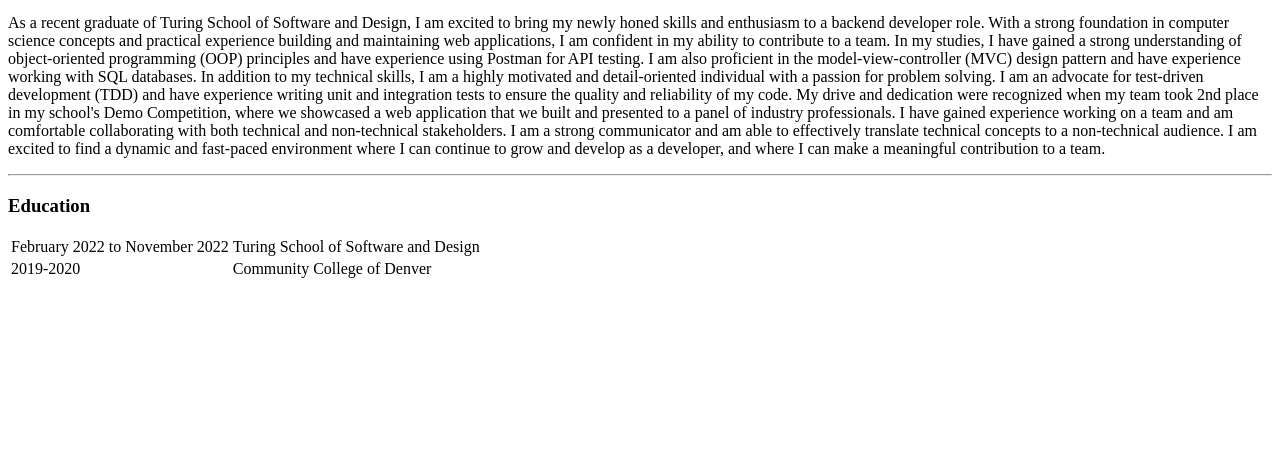
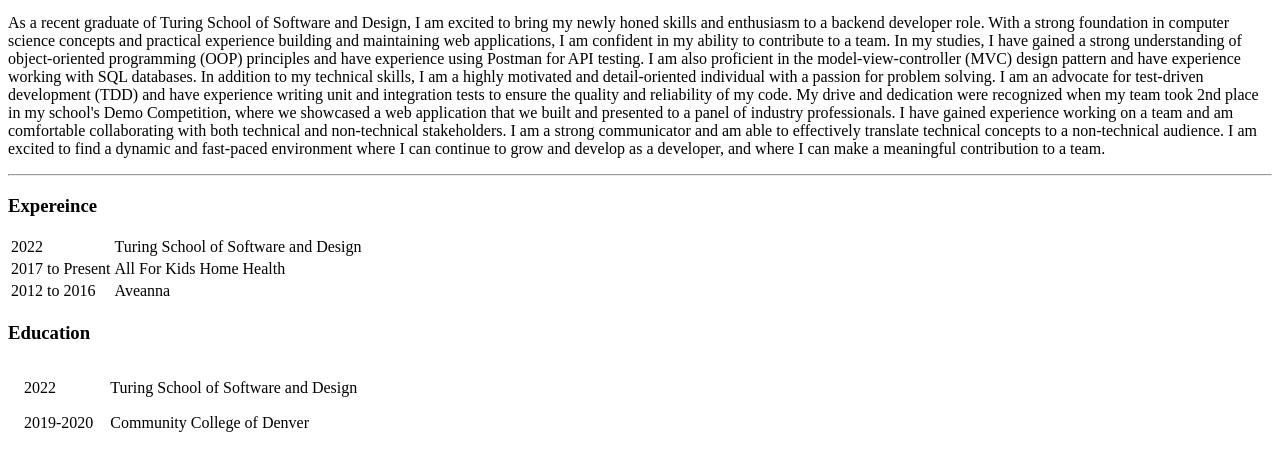
Before and after one commit to sdecesari/html_practice_site, a plain HTML site: page index.html in a window 1280 px wide. Shown: the part 100-570 px from the top of the page. Drawn offline with Linux system fonts and the light colour scheme.

Commit message:
Add Expreience

```diff
--- a/index.html
+++ b/index.html
@@ -13,10 +13,25 @@
 
     I have gained experience working on a team and am comfortable collaborating with both technical and non-technical stakeholders. I am a strong communicator and am able to effectively translate technical concepts to a non-technical audience. I am excited to find a dynamic and fast-paced environment where I can continue to grow and develop as a developer, and where I can make a meaningful contribution to a team.</p>
     <hr>
-    <h3>Education</h3>
+    <h3>Expereince</h3>
     <table>
       <tr>
-        <td>February 2022 to November 2022</td>
+        <td>2022</td>
+        <td>Turing School of Software and Design</td>
+      </tr>
+      <tr>
+        <td>2017 to Present</td>
+        <td>All For Kids Home Health</td>
+      </tr>
+      <tr>
+        <td>2012 to 2016</td>
+        <td>Aveanna</td>
+      </tr>
+    </table>
+    <h3>Education</h3>
+    <table cellspacing="15">
+      <tr>
+        <td>2022</td>
         <td>Turing School of Software and Design</td>
       </tr>
       <tr>
```
